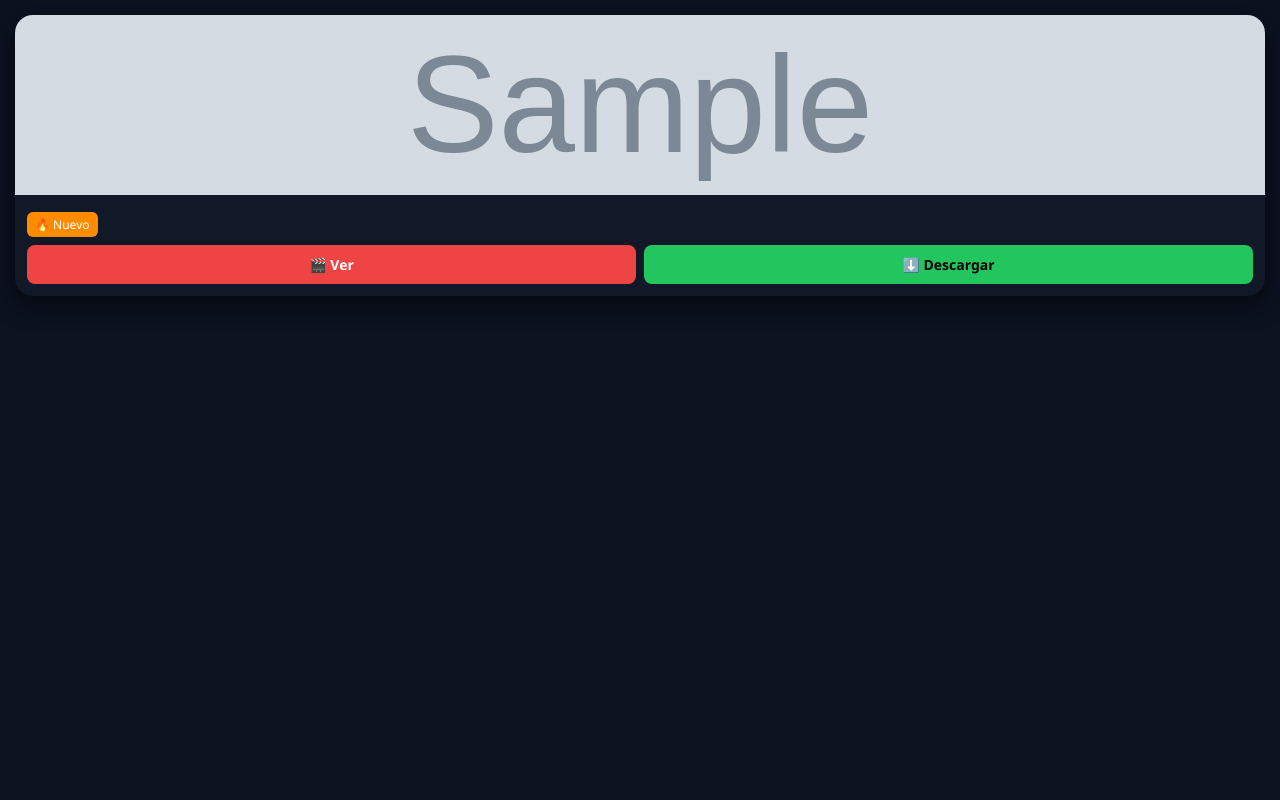
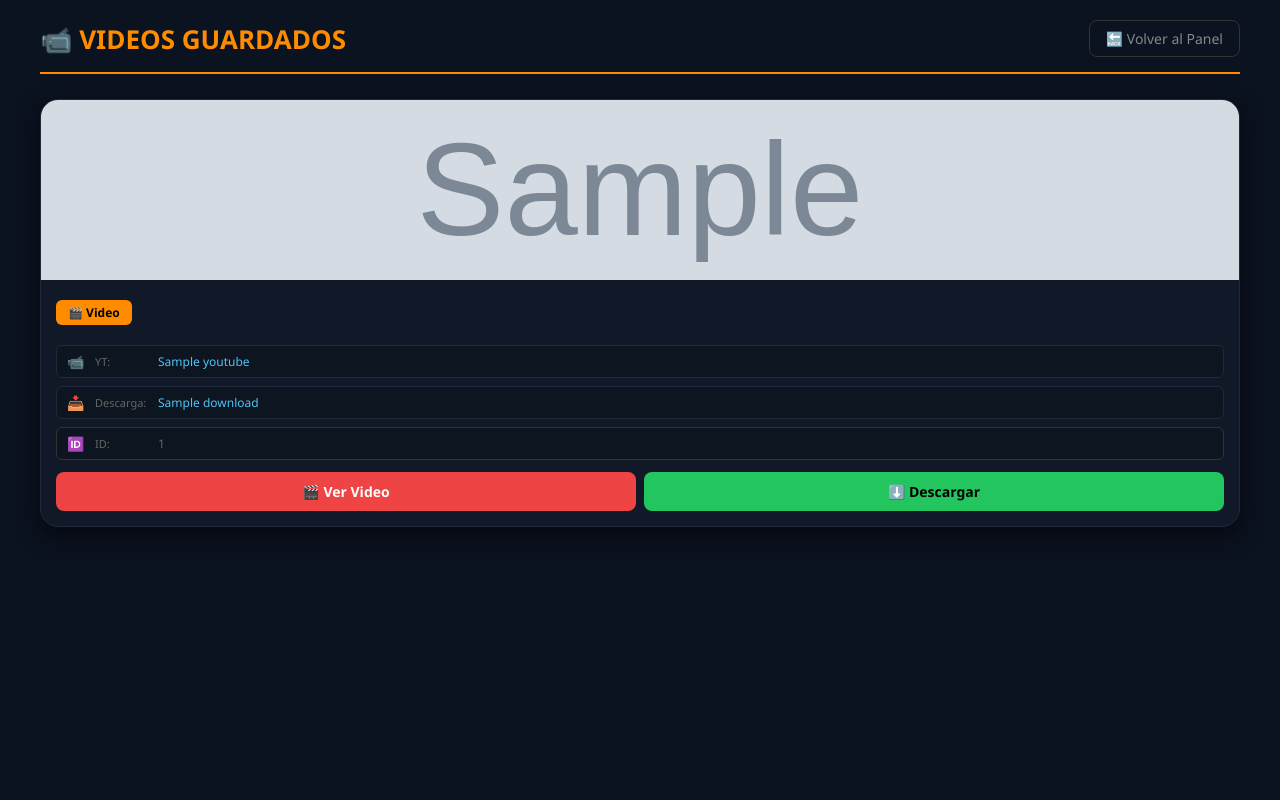
Before and after one commit to dexterxiteado-tech/DEXTER-MODZ-, a Flask app: template templates/posts.html in a window 1280 px wide. Run offline with Flask 3, Linux system fonts and the light colour scheme; the visitor is signed in with stand-in values (Sample User, id 1); the template is opened without the code that fills it: most values are stand-ins (such as "Sample title", 1, 10 or a date in 2020); grey boxes marked "Sample" are stand-in pictures.

Commit message:
Refactor posts.html with improved styling and structure

```diff
--- a/templates/posts.html
+++ b/templates/posts.html
@@ -1,116 +1,302 @@
-
 <!DOCTYPE html>
 <html>
 <head>
 <meta name="viewport" content="width=device-width, initial-scale=1.0">
-<title>Posts</title>
+<title>Posts - PAPI DEXTER</title>
 
 <style>
-body{
-    margin:0;
-    background:#0b1220;
-    color:white;
-    font-family:'Segoe UI', sans-serif;
+* {
+    margin: 0;
+    padding: 0;
+    box-sizing: border-box;
+}
+
+body {
+    margin: 0;
+    background: #0b1220;
+    color: white;
+    font-family: 'Segoe UI', sans-serif;
+    min-height: 100vh;
+    padding: 20px;
+}
+
+/* HEADER */
+.header {
+    max-width: 1200px;
+    margin: 0 auto 25px auto;
+    display: flex;
+    justify-content: space-between;
+    align-items: center;
+    border-bottom: 2px solid #ff8c00;
+    padding-bottom: 15px;
+}
+
+.header h1 {
+    color: #ff8c00;
+    font-size: 26px;
+}
+
+.header .back {
+    color: #888;
+    text-decoration: none;
+    font-size: 14px;
+    padding: 8px 16px;
+    border: 1px solid #333;
+    border-radius: 8px;
+    transition: 0.3s;
+}
+
+.header .back:hover {
+    border-color: #ff8c00;
+    color: #ff8c00;
 }
 
 /* GRID */
-.container{
-    display:grid;
-    grid-template-columns:repeat(auto-fit,minmax(280px,1fr));
-    gap:20px;
-    padding:15px;
+.container {
+    max-width: 1200px;
+    margin: 0 auto;
+    display: grid;
+    grid-template-columns: repeat(auto-fit, minmax(280px, 1fr));
+    gap: 20px;
 }
 
 /* CARD */
-.post{
-    background:#111827;
-    border-radius:18px;
-    overflow:hidden;
-    transition:0.3s;
-    box-shadow:0 8px 25px rgba(0,0,0,0.6);
+.post {
+    background: #111827;
+    border-radius: 18px;
+    overflow: hidden;
+    transition: 0.3s;
+    box-shadow: 0 8px 25px rgba(0,0,0,0.6);
+    border: 1px solid #1e293b;
 }
 
-/* HOVER */
-.post:hover{
-    transform:translateY(-5px);
-    box-shadow:0 15px 35px rgba(0,0,0,0.9);
+.post:hover {
+    transform: translateY(-5px);
+    box-shadow: 0 15px 35px rgba(0,0,0,0.9);
+    border-color: #ff8c00;
 }
 
 /* IMAGEN */
-.post img{
-    width:100%;
-    height:180px;
-    object-fit:cover;
+.post img {
+    width: 100%;
+    height: 180px;
+    object-fit: cover;
+    background: #0a0a0a;
 }
 
 /* CONTENIDO */
-.content{
-    padding:12px;
+.content {
+    padding: 15px;
 }
 
 /* BADGE */
-.badge{
-    font-size:12px;
-    background:#ff8c00;
-    padding:4px 8px;
-    border-radius:6px;
-    display:inline-block;
-    margin-bottom:8px;
+.badge {
+    font-size: 12px;
+    background: #ff8c00;
+    color: #000;
+    padding: 4px 12px;
+    border-radius: 6px;
+    display: inline-block;
+    margin-bottom: 10px;
+    font-weight: bold;
+}
+
+/* LINKS */
+.links {
+    display: flex;
+    flex-direction: column;
+    gap: 8px;
+    margin: 10px 0;
+}
+
+.link-row {
+    display: flex;
+    align-items: center;
+    gap: 8px;
+    background: #0d1520;
+    padding: 6px 10px;
+    border-radius: 6px;
+    border: 1px solid #1e293b;
+    font-size: 12px;
+}
+
+.link-row .icon {
+    font-size: 14px;
+    min-width: 20px;
+}
+
+.link-row .label {
+    color: #666;
+    font-size: 11px;
+    min-width: 55px;
+}
+
+.link-row .value {
+    color: #4fc3f7;
+    word-break: break-all;
+    font-size: 12px;
+}
+
+.link-row .value a {
+    color: #4fc3f7;
+    text-decoration: none;
+}
+
+.link-row .value a:hover {
+    text-decoration: underline;
+    color: #81d4fa;
 }
 
 /* BOTONES */
-.actions{
-    display:flex;
-    gap:8px;
+.actions {
+    display: flex;
+    gap: 8px;
+    margin-top: 12px;
 }
 
-/* BOTÓN */
-.btn{
-    flex:1;
-    padding:10px;
-    border-radius:8px;
-    text-align:center;
-    font-size:14px;
-    text-decoration:none;
-    font-weight:bold;
-    transition:0.2s;
+.btn {
+    flex: 1;
+    padding: 10px;
+    border-radius: 8px;
+    text-align: center;
+    font-size: 14px;
+    text-decoration: none;
+    font-weight: bold;
+    transition: 0.2s;
+    border: none;
+    cursor: pointer;
 }
 
-/* VIDEO */
-.yt{
-    background:#ef4444;
-    color:white;
+.btn:active {
+    transform: scale(0.95);
 }
 
-/* DESCARGA */
-.file{
-    background:#22c55e;
-    color:black;
+/* VIDEO - YouTube */
+.btn-yt {
+    background: #ef4444;
+    color: white;
 }
 
-.btn:active{
-    transform:scale(0.95);
+.btn-yt:hover {
+    background: #dc2626;
+}
+
+/* DESCARGA - MediaFire, Mega, etc. */
+.btn-download {
+    background: #22c55e;
+    color: black;
+}
+
+.btn-download:hover {
+    background: #16a34a;
+}
+
+/* VACÍO */
+.empty {
+    grid-column: 1 / -1;
+    text-align: center;
+    padding: 60px 20px;
+    color: #666;
+}
+
+.empty .big {
+    font-size: 60px;
+    display: block;
+    margin-bottom: 15px;
+}
+
+.empty h2 {
+    color: #888;
+    font-size: 22px;
+}
+
+.empty p {
+    color: #444;
+    font-size: 14px;
+    margin-top: 10px;
+}
+
+/* RESPONSIVE */
+@media (max-width: 600px) {
+    .header {
+        flex-direction: column;
+        gap: 10px;
+        text-align: center;
+    }
+    .header h1 {
+        font-size: 20px;
+    }
+    .container {
+        grid-template-columns: 1fr;
+        padding: 0 5px;
+    }
+    .post img {
+        height: 140px;
+    }
 }
 </style>
 </head>
 
 <body>
 
+<div class="header">
+    <h1>📹 VIDEOS GUARDADOS</h1>
+    <a href="/panel" class="back">🔙 Volver al Panel</a>
+</div>
+
 <div class="container">
+
+{% if posts %}
 
     {% for p in posts %}
 
     <div class="post">
 
-<img src="{{p.thumbnail}}">
+        <!-- THUMBNAIL -->
+        <img src="{{ p.thumbnail or 'https://img.youtube.com/vi/default/0.jpg' }}" alt="Thumbnail" loading="lazy">
 
         <div class="content">
 
-<span class="badge">🔥 Nuevo</span>
+            <span class="badge">🎬 Video</span>
 
+            <!-- LINKS -->
+            <div class="links">
+                <!-- YouTube -->
+                <div class="link-row">
+                    <span class="icon">📹</span>
+                    <span class="label">YT:</span>
+                    <span class="value"><a href="{{ p.youtube }}" target="_blank">{{ p.youtube[:40] }}{% if p.youtube|length > 40 %}...{% endif %}</a></span>
+                </div>
+
+                <!-- Descarga (MediaFire, Mega, etc.) -->
+                <div class="link-row">
+                    <span class="icon">📥</span>
+                    <span class="label">Descarga:</span>
+                    <span class="value">
+                        {% if p.download %}
+                            <a href="{{ p.download }}" target="_blank">{{ p.download[:40] }}{% if p.download|length > 40 %}...{% endif %}</a>
+                        {% elif p.file %}
+                            <a href="{{ p.file }}" target="_blank">{{ p.file[:40] }}{% if p.file|length > 40 %}...{% endif %}</a>
+                        {% else %}
+                            <span style="color: #ff6b6b;">❌ No disponible</span>
+                        {% endif %}
+                    </span>
+                </div>
+
+                <!-- ID (opcional) -->
+                {% if p.video_id %}
+                <div class="link-row" style="border-color: #333;">
+                    <span class="icon">🆔</span>
+                    <span class="label">ID:</span>
+                    <span class="value" style="color: #666;">{{ p.video_id }}</span>
+                </div>
+                {% endif %}
+            </div>
+
+            <!-- BOTONES -->
             <div class="actions">
-<a class="btn yt" href="{{p.youtube}}" target="_blank">🎬 Ver</a>
-<a class="btn file" href="{{p.file}}" target="_blank">⬇️ Descargar</a>
+                <a class="btn btn-yt" href="{{ p.youtube }}" target="_blank">🎬 Ver Video</a>
+                <a class="btn btn-download" href="{{ p.download or p.file }}" target="_blank">⬇️ Descargar</a>
             </div>
 
         </div>
@@ -119,6 +305,16 @@ body{
 
     {% endfor %}
 
+{% else %}
+
+    <div class="empty">
+        <span class="big">📭</span>
+        <h2>No hay videos guardados</h2>
+        <p>Agrega videos desde el bot de Telegram usando el botón "📥 Agregar Video"</p>
+    </div>
+
+{% endif %}
+
 </div>
 
 </body>
```
Lines whose indentation alone changed are shown as unchanged.
